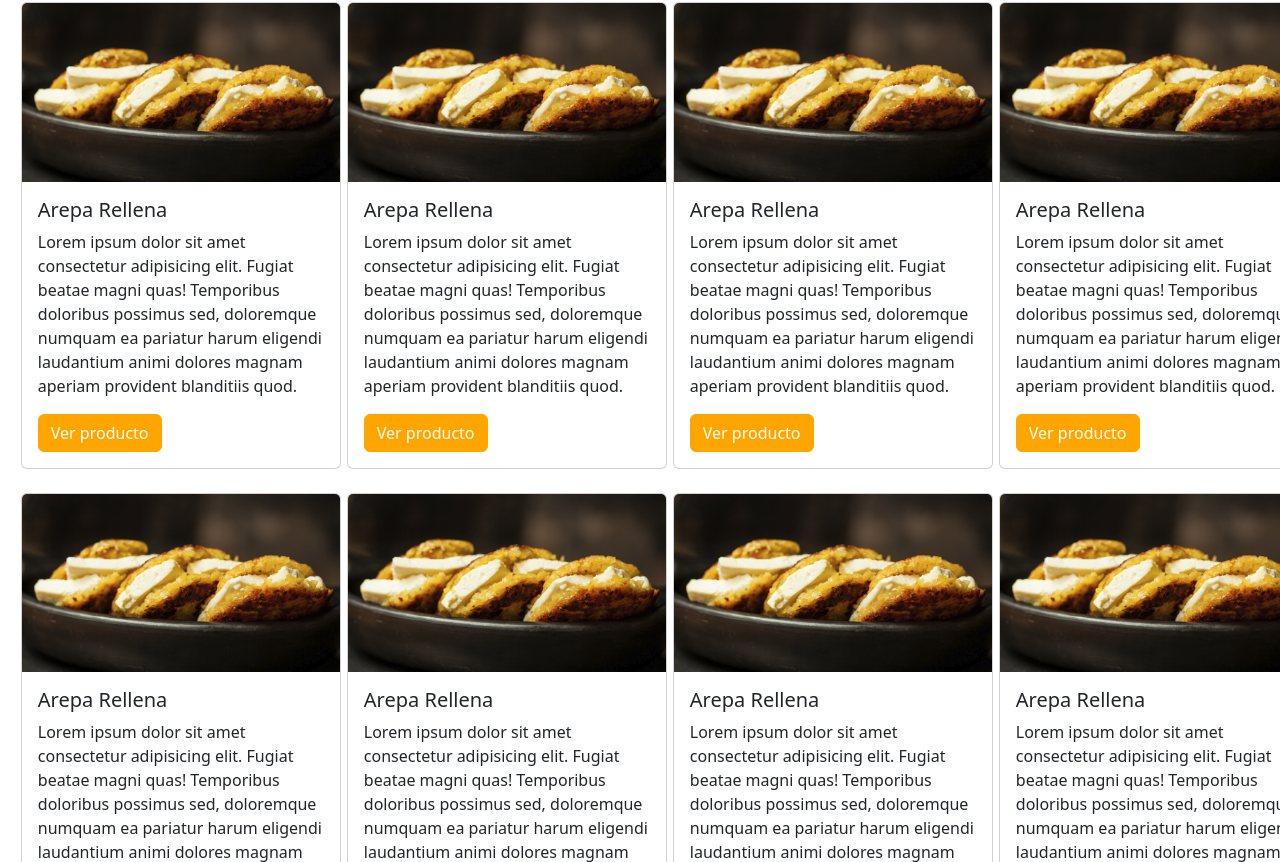
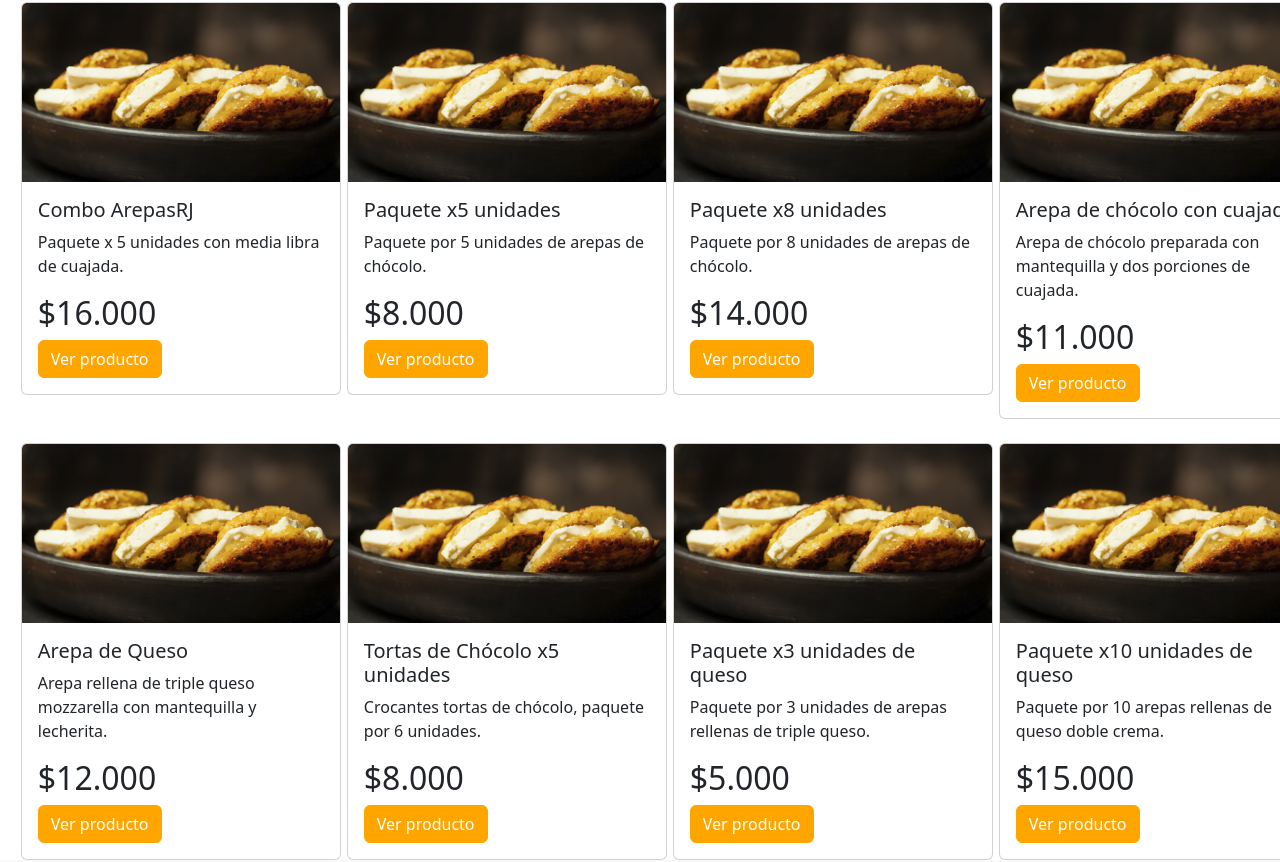
Before and after one commit to XimenaSarasty/Frontend_ArepasRJ, a React (Vite) app: page / in a window 1280 px wide. Shown: the part 598-1460 px from the top of the page. Built offline with nearby package versions, Linux system fonts and the light colour scheme.

Commit message:
version1ProductsPage

```diff
--- a/package.json
+++ b/package.json
@@ -1,5 +1,5 @@
 {
-  "name": "sky-house-frontend",
+  "name": "arepas-rj-frontend",
   "private": true,
   "version": "0.0.0",
   "type": "module",
--- a/src/components/Access.jsx
+++ b/src/components/Access.jsx
@@ -51,7 +51,9 @@ export const Access = () => {
   return (
     <main className="m-container">
         {/* Company logo */}
+        <a href="/">
         <img src={logoImage} alt="Logo de la empresa" className="logo-login" />
+        </a>
             <div className="container">
                 {/* info about access */}
                 <section className="back-box">
--- a/src/components/CartasInfo.jsx
+++ b/src/components/CartasInfo.jsx
@@ -1,18 +1,20 @@
 import React from 'react';
 import "../assets/Style.css";
+import Products from './../pages/Products';
 
 const CartasInfo = () => {
   return (
     <div className="cartas-container">
       <div className="row row-cols-1 row-cols-md-4 g-4">
+
             <div className="col">
               <div className="card">
               <img src="/src/assets/arepaa.png" className="card-img-top" alt="producto" />
                 <div className="card-body">
-                <h5 className="card-title">Arepa Rellena</h5>
-                 <p className="card-text">Lorem ipsum dolor sit amet consectetur adipisicing elit. Fugiat beatae magni quas! Temporibus doloribus possimus sed,
-                 doloremque numquam ea pariatur harum eligendi laudantium animi dolores magnam aperiam provident blanditiis quod.</p>
-                     <a href="#" className="btn btn-primary">Ver producto</a>
+                    <h5 className="card-title">Combo ArepasRJ</h5>
+                    <p className="card-text">Paquete x 5 unidades con media libra de cuajada.</p>
+                    <h2 className="card-price">$16.000</h2>
+                        <a href="/Products" className="btn btn-primary">Ver producto</a>
                 </div>
               </div>
             </div>
@@ -20,10 +22,24 @@ const CartasInfo = () => {
               <div className="card">
               <img src="/src/assets/arepaa.png" className="card-img-top" alt="producto" />
                 <div className="card-body">
-                <h5 className="card-title">Arepa Rellena</h5>
-                 <p className="card-text">Lorem ipsum dolor sit amet consectetur adipisicing elit. Fugiat beatae magni quas! Temporibus doloribus possimus sed,
-                 doloremque numquam ea pariatur harum eligendi laudantium animi dolores magnam aperiam provident blanditiis quod.</p>
-                     <a href="#" className="btn btn-primary">Ver producto</a>
+                    <h5 className="card-title">Paquete x5 unidades</h5>
+                    <p className="card-text">Paquete por 5 unidades de arepas de chócolo.</p>
+                    <h2 className="card-price">$8.000</h2>
+                        <a href="/Products" className="btn btn-primary">Ver producto</a>
+                </div>
+           </div>
+        </div>
+
+
+
+        <div className="col">
+          <div className="card">
+          <img src="/src/assets/arepaa.png" className="card-img-top" alt="producto" />
+            <div className="card-body">
+                <h5 className="card-title">Paquete x8 unidades</h5>
+                 <p className="card-text">Paquete por 8 unidades de arepas de chócolo.</p>
+                 <h2 className="card-price">$14.000</h2>
+                     <a href="/Products" className="btn btn-primary">Ver producto</a>
             </div>
           </div>
         </div>
@@ -31,21 +47,10 @@ const CartasInfo = () => {
           <div className="card">
           <img src="/src/assets/arepaa.png" className="card-img-top" alt="producto" />
             <div className="card-body">
-                <h5 className="card-title">Arepa Rellena</h5>
-                 <p className="card-text">Lorem ipsum dolor sit amet consectetur adipisicing elit. Fugiat beatae magni quas! Temporibus doloribus possimus sed,
-                 doloremque numquam ea pariatur harum eligendi laudantium animi dolores magnam aperiam provident blanditiis quod.</p>
-                     <a href="#" className="btn btn-primary">Ver producto</a>
-            </div>
-          </div>
-        </div>
-        <div className="col">
-          <div className="card">
-          <img src="/src/assets/arepaa.png" className="card-img-top" alt="producto" />
-            <div className="card-body">
-                <h5 className="card-title">Arepa Rellena</h5>
-                 <p className="card-text">Lorem ipsum dolor sit amet consectetur adipisicing elit. Fugiat beatae magni quas! Temporibus doloribus possimus sed,
-                 doloremque numquam ea pariatur harum eligendi laudantium animi dolores magnam aperiam provident blanditiis quod.</p>
-                     <a href="#" className="btn btn-primary">Ver producto</a>
+                <h5 className="card-title">Arepa de chócolo con cuajada</h5>
+                 <p className="card-text">Arepa de chócolo preparada con mantequilla y dos porciones de cuajada.</p>
+                 <h2 className="card-price">$11.000</h2>
+                     <a href="/Products" className="btn btn-primary">Ver producto</a>
             </div>
           </div>
         </div>
@@ -54,10 +59,10 @@ const CartasInfo = () => {
           <div className="card">
           <img src="/src/assets/arepaa.png" className="card-img-top" alt="producto" />
             <div className="card-body">
-                <h5 className="card-title">Arepa Rellena</h5>
-                 <p className="card-text">Lorem ipsum dolor sit amet consectetur adipisicing elit. Fugiat beatae magni quas! Temporibus doloribus possimus sed,
-                 doloremque numquam ea pariatur harum eligendi laudantium animi dolores magnam aperiam provident blanditiis quod.</p>
-                     <a href="#" className="btn btn-primary">Ver producto</a>
+                <h5 className="card-title">Arepa de Queso</h5>
+                 <p className="card-text">Arepa rellena de triple queso mozzarella con mantequilla y lecherita.</p>
+                 <h2 className="card-price">$12.000</h2>
+                     <a href="/Products" className="btn btn-primary">Ver producto</a>
             </div>
           </div>
         </div>
@@ -65,10 +70,10 @@ const CartasInfo = () => {
           <div className="card">
           <img src="/src/assets/arepaa.png" className="card-img-top" alt="producto" />
             <div className="card-body">
-                <h5 className="card-title">Arepa Rellena</h5>
-                 <p className="card-text">Lorem ipsum dolor sit amet consectetur adipisicing elit. Fugiat beatae magni quas! Temporibus doloribus possimus sed,
-                 doloremque numquam ea pariatur harum eligendi laudantium animi dolores magnam aperiam provident blanditiis quod.</p>
-                     <a href="#" className="btn btn-primary">Ver producto</a>
+                <h5 className="card-title">Tortas de Chócolo x5 unidades</h5>
+                 <p className="card-text">Crocantes tortas de chócolo, paquete por 6 unidades.</p>
+                 <h2 className="card-price">$8.000</h2>
+                     <a href="/Products" className="btn btn-primary">Ver producto</a>
             </div>
           </div>
         </div>
@@ -76,10 +81,10 @@ const CartasInfo = () => {
           <div className="card">
           <img src="/src/assets/arepaa.png" className="card-img-top" alt="producto" />
             <div className="card-body">
-                <h5 className="card-title">Arepa Rellena</h5>
-                 <p className="card-text">Lorem ipsum dolor sit amet consectetur adipisicing elit. Fugiat beatae magni quas! Temporibus doloribus possimus sed,
-                 doloremque numquam ea pariatur harum eligendi laudantium animi dolores magnam aperiam provident blanditiis quod.</p>
-                     <a href="#" className="btn btn-primary">Ver producto</a>
+                <h5 className="card-title">Paquete x3 unidades de queso</h5>
+                 <p className="card-text">Paquete por 3 unidades de arepas rellenas de triple queso.</p>
+                 <h2 className="card-price">$5.000</h2>
+                     <a href="/Products" className="btn btn-primary">Ver producto</a>
             </div>
           </div>
         </div>
@@ -87,10 +92,10 @@ const CartasInfo = () => {
           <div className="card">
           <img src="/src/assets/arepaa.png" className="card-img-top" alt="producto" />
             <div className="card-body">
-                <h5 className="card-title">Arepa Rellena</h5>
-                 <p className="card-text">Lorem ipsum dolor sit amet consectetur adipisicing elit. Fugiat beatae magni quas! Temporibus doloribus possimus sed,
-                 doloremque numquam ea pariatur harum eligendi laudantium animi dolores magnam aperiam provident blanditiis quod.</p>
-                     <a href="#" className="btn btn-primary">Ver producto</a>
+                <h5 className="card-title">Paquete x10 unidades de queso</h5>
+                 <p className="card-text">Paquete por 10 arepas rellenas de queso doble crema.</p>
+                 <h2 className="card-price">$15.000</h2>
+                     <a href="/Products" className="btn btn-primary">Ver producto</a>
             </div>
           </div>
         </div>
--- a/src/main.jsx
+++ b/src/main.jsx
@@ -3,6 +3,7 @@ import ReactDOM from 'react-dom/client'
 import { BrowserRouter, Routes, Route } from 'react-router-dom'
 import { Home } from './pages/Home';
 import { Access } from './components/Access.jsx';
+import Products from './pages/Products.jsx';
 import "./index.css"
 
 ReactDOM.createRoot(document.getElementById('root')).render(
@@ -11,6 +12,7 @@ ReactDOM.createRoot(document.getElementById('root')).render(
       <Routes>
           <Route path='/' element={<Home />} />
           <Route path='/login/register' element={<Access />} />
+          <Route path='/products' element={<Products />} />
       </Routes>
     </BrowserRouter>
   </React.StrictMode>
--- /dev/null
+++ b/src/pages/Products.jsx
@@ -0,0 +1,15 @@
+import { Navbar } from '../components/Navbar';
+import PiePag from '../components/PiePag';
+import CartasInfo from './../components/CartasInfo';
+
+const Products = () => {
+  return (
+    <>
+      <Navbar/>
+      <CartasInfo/>
+      <PiePag/>
+    </>
+  )
+}
+
+export default Products
```
Also changed, not shown: src/components/Carrusel.jsx (+5 -3 lines), 1 other file (tests, documents, lock files or other folders). Lines whose indentation alone changed are shown as unchanged.
